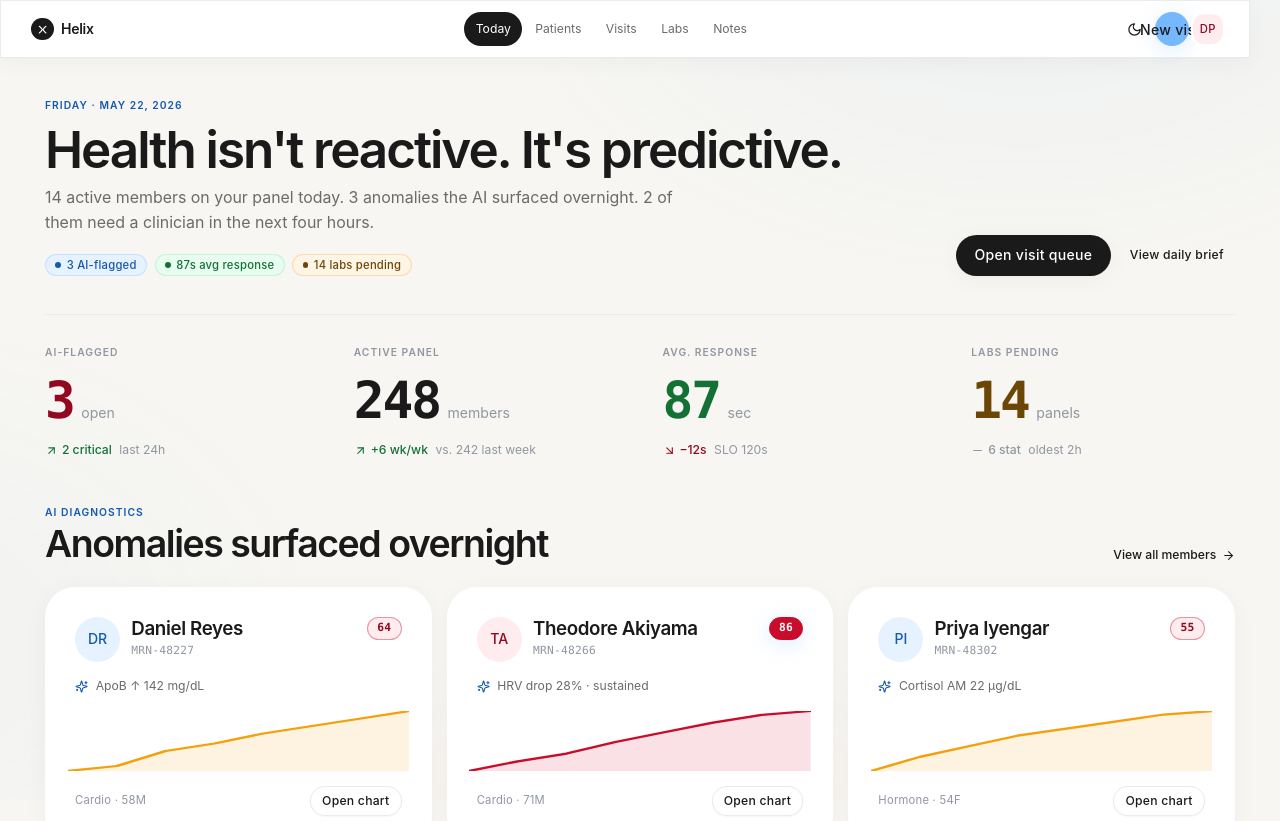
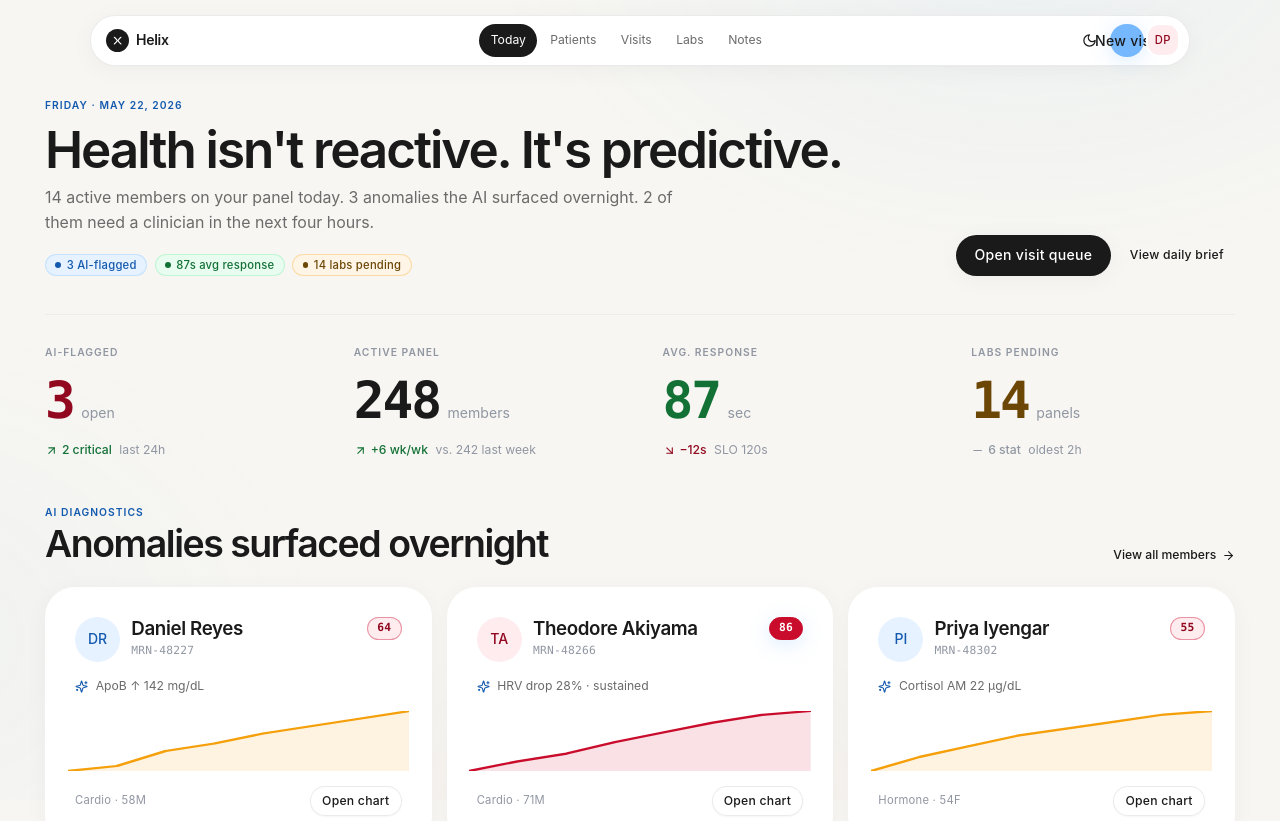
Before and after one commit to Soffi-Originals/helix-clinician-console, a Next.js app: page / in a window 1280 px wide. Shown: the top 821 px of the page. Built offline with nearby package versions, Linux system fonts and the light colour scheme.

Commit message:
AI: Update app/layout.tsx

```diff
--- a/app/layout.tsx
+++ b/app/layout.tsx
@@ -18,7 +18,7 @@ export default function RootLayout({ children }: { children: React.ReactNode })
         className="bg-bg-canvas text-fg-primary font-sans antialiased"
         suppressHydrationWarning
       >
-        <FloatingNav width="wide" offset="flush" surface="solid" />
+        <FloatingNav width="wide" offset="floating" surface="solid" />
         <div className="flex flex-col min-h-screen pt-24 pb-16">
           <main className="flex flex-col gap-12 px-4 sm:px-8 lg:px-12 mx-auto w-full max-w-[1280px]">
             {children}
```
